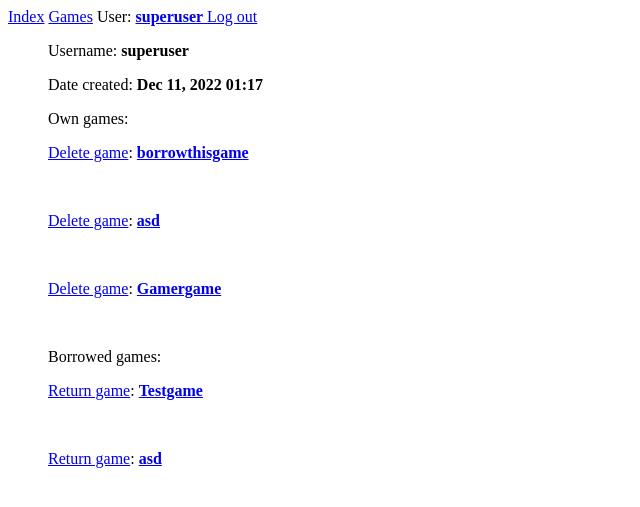
After one commit to TerminalSwagDisorder/gamers, a Django app: page /accounts/profile/ in a window 1280 px wide. The commit adds this page. Shown: the top 507 px of the page, without its empty margins (0-640 px from the left). Run offline with Django 4.2, Linux system fonts and the light colour scheme; a user stored in the database is signed in; data comes from the database, SQL or seed files in the repository.

Commit message:
Edited profile and gameborrow to final form

```diff
--- a/gamers_app/forms.py
+++ b/gamers_app/forms.py
@@ -6,9 +6,9 @@ from .models import Game, Borrow
 class GameForm(forms.ModelForm):
 	class Meta:
 		model = Game
-		fields = ["name", "genre", "delevoper", "year_published"]
-		labels = {"name":"Game name", "genre":"Genre","delevoper":"Delevoper" , "year_published":"Publishing year"}
-		widgets = {"name":forms.Textarea(attrs={"rows":1, "cols":30}), "genre":forms.Textarea(attrs={"rows":1, "cols":30}), "delevoper":forms.Textarea(attrs={"rows":1, "cols":30}), "year_published":forms.NumberInput(attrs={"min": 1, "max": 2999})}
+		fields = ["name", "genre", "developer", "year_published"]
+		labels = {"name":"Game name", "genre":"Genre","developer":"Developer" , "year_published":"Publishing year"}
+		widgets = {"name":forms.Textarea(attrs={"rows":1, "cols":30}), "genre":forms.Textarea(attrs={"rows":1, "cols":30}), "developer":forms.Textarea(attrs={"rows":1, "cols":30}), "year_published":forms.NumberInput(attrs={"min": 1, "max": 2999})}
 
 class BorrowForm(forms.ModelForm):
 	class Meta:
--- a/gamers_app/models.py
+++ b/gamers_app/models.py
@@ -10,7 +10,7 @@ class Game(models.Model):
 	owner = models.ForeignKey(User, on_delete = models.CASCADE, default = 3)
 	name = models.CharField(max_length = 100)
 	genre = models.CharField(max_length = 100)
-	delevoper = models.CharField(max_length = 100)
+	developer = models.CharField(max_length = 100)
 	year_published = models.IntegerField(default = datetime.date.today().year)
 	date_added = models.DateTimeField(auto_now_add = True)
 	date_modified = models.DateTimeField(auto_now = True)
--- a/gamers_app/templates/gamers/base.html
+++ b/gamers_app/templates/gamers/base.html
@@ -1,13 +1,22 @@
 <p>
-	<a href="{% url 'gamers:index' %}">Gamers</a>
+	<a href="{% url 'gamers:index' %}">Index</a>
 	<a href="{% url 'gamers:games' %}">Games</a>
-	<a href="{% url 'gamers:borrows' %}">Borrows</a>
 	{% if user.is_authenticated %}
-		User: <a href="{% url 'users:profile' %}"> <b>{{ user.username }}</b> </a>
+		User: <a href="{% url 'gamers:profile' %}"> <b>{{ user.username }}</b> </a>
 		<a href="{% url 'users:logout' %}">Log out</a>
 	{% else %}
 		<a href="{% url 'users:register' %}">Register</a>
 		<a href="{% url 'users:login' %}">Log in</a>
 	{% endif %}
 </p>
+{% block messages %}
+    {% if messages %}
+        <ul class="messages">
+            {% for message in messages %}
+                <b><ul{% if message.tags %} class="{{ message.tags }}"{% endif %}>{{ message }}</ul></b>
+            {% endfor %}
+        </ul>
+    {% endif %}
+{% endblock %}
+
 {% block content %}{% endblock content %}
--- a/gamers_app/templates/gamers/games.html
+++ b/gamers_app/templates/gamers/games.html
@@ -4,9 +4,9 @@
 <p>Games</p>
 	<ul>
 		{% for sg in games %}
-			<li><a href="{%url 'gamers:gameborrow' sg.id%}">{{ sg }}</a><p><a href="{% url 'gamers:new_borrow' sg.id%}">>Borrow this game</a></p></li>
+			<ul><a href="{%url 'gamers:gameborrow' sg.id%}"><b>{{ sg }}</b></a> | Owner: <b>{{ sg.owner }}</b></ul><br>
 		{% empty %}
-			<li>No games have been added yet</li>
+			<ul>No games have been added yet</ul>
 		{% endfor %}
 	</ul>
 
--- a/gamers_app/templates/gamers/index.html
+++ b/gamers_app/templates/gamers/index.html
@@ -1,6 +1,6 @@
 {% extends "gamers/base.html" %}
 
 {% block content %}
-<h1>This is a temporary page of gamers</h1>
-
+<h1>Welcome to gamers. Here you can add your games and borrow games from different users.</h1>
+<h2><a href="{% url 'gamers:games' %}">Start by checking out the games!</a></h2>
 {% endblock content %}
--- /dev/null
+++ b/gamers_app/templates/gamers/profile.html
@@ -0,0 +1,31 @@
+{% extends "gamers/base.html" %}
+{% block content %}
+
+<ul>Username: <b>{{ user.username }}</b> </ul>
+
+<ul>Date created: <b> {{ user.date_joined|date:"M d, Y H:i" }} </b></ul>
+
+<ul>Own games:
+	{% for sg in games %}
+		<p>
+			<a href="{% url 'gamers:delete' sg.id %}">Delete game</a>:
+			<a href="{%url 'gamers:gameborrow' sg.id%}"><b>{{ sg.name }}</b></a>
+
+		</p><br>
+	{% empty %}
+		<p>You have no games</p>
+	{% endfor %}
+</ul>
+<ul>Borrowed games:
+	{% for sb in borrow %}
+		<p>
+			<a href="{% url 'gamers:edit_borrow' sb.id%}">Return game</a>:
+			<a href="{%url 'gamers:gameborrow' sb.game.id%}"><b>{{ sb.game.name }}</b></a>
+		</p><br>
+	{% empty %}
+		<p>You have no borrows currently</p>
+	{% endfor %}
+</ul>
+
+
+{% endblock content %}
--- a/gamers_app/urls.py
+++ b/gamers_app/urls.py
@@ -13,8 +13,12 @@ urlpatterns = [
 	path("borrows", views.borrows, name = "borrows"),
 	#Page for adding a new game
 	path("new_game/", views.new_game, name="new_game"),
+	#Page for deleting own games
+	path("games/<int:game_id>/delete/", views.delete_game, name = "delete"),
 	#Page for adding a new borrow
 	path("new_borrow/<int:game_id>/", views.new_borrow, name = "new_borrow"),
 	#Page for returning a borrow
 	path("edit_borrow/<int:game_id>/", views.edit_borrow, name = "edit_borrow"),
+	#Profile page
+	path("accounts/profile/", views.profile, name = "profile"),
 ]
--- a/gamers_app/views.py
+++ b/gamers_app/views.py
@@ -1,8 +1,11 @@
-from django.shortcuts import render, redirect
+from django.shortcuts import render, redirect, get_object_or_404
 from django.contrib.auth.decorators import login_required
 from django.http import Http404
+from django.contrib import messages
+from django.contrib.auth.models import User as user
 
 from .models import Game, Borrow, Gamer
+from users.models import Profile
 from .forms import GameForm, BorrowForm
 
 #Custom exception
@@ -17,7 +20,7 @@ def index(request):
 
 #Show all games
 def games(request):
-	games = Game.objects.order_by("name")
+	games = Game.objects.order_by("id")
 	context = {"games":games}
 	return render(request, "gamers/games.html", context)
 
@@ -53,6 +56,19 @@ def new_game(request):
 	return render(request, "gamers/new_game.html", context)
 
 @login_required
+#Delete owned game
+def delete_game(request, game_id):
+  if request.method == "GET":
+    game = get_object_or_404(Game, pk=game_id)
+    if game.owner == request.user:
+      game.delete()
+      return redirect("gamers:index")
+    else:
+      messages.error(request, "You can only delete games that you have added.")
+  return redirect("gamers:index")
+
+
+@login_required
 #Add new borrow
 def new_borrow(request, game_id):
 	#if game is borrowed dont allow it to be borrowed
@@ -64,12 +80,18 @@ def new_borrow(request, game_id):
 		#POST data submitted
 		form = BorrowForm(data = request.POST)
 		if form.is_valid():
-			#if not "currentstatus" in form.changed_data:
-			#	raise StatusException("To borrow this game you must check the box!")
+			#Perform different validations
+			# Check if the user has already borrowed 3 games
+			borrow_count = Borrow.objects.filter(borrower=request.user, currentstatus=True).count()
+			if borrow_count >= 3:
+				messages.error(request, "You have already borrowed the maximum number of games (3), return one of your currently borrowed games to be able to borrow more games!")
+				return redirect('gamers:gameborrow', game_id)
 			if not form.cleaned_data["currentstatus"] == True:
-				raise StatusException("You cannot submit the form with an unchecked box!")
+				messages.error(request, "You cannot submit the form with an unchecked box!")
+				return redirect('gamers:gameborrow', game_id)
 			elif not form.has_changed():
-				raise StatusException("To borrow this game you must check the box!")
+				messages.error(request, "To borrow this game you must check the box!")
+				return redirect('gamers:gameborrow', game_id)
 			else:
 				new_borrow = form.save(commit = False)
 				new_borrow.game = games
@@ -94,31 +116,23 @@ def edit_borrow(request, game_id):
 		#POST data submitted
 		form = BorrowForm(instance = borrow, data = request.POST)
 		if form.is_valid():
-			#if not "currentstatus" in form.changed_data:
-			#	raise StatusException("To return this game you must uncheck the box!")
+			#Perform different validations
 			if not form.cleaned_data["currentstatus"] == False:
-				#print(form.fields["currentstatus"], form.cleaned_data["currentstatus"])
-				raise StatusException("You cannot submit the form with a checked box!")
+				messages.error(request, "You cannot submit the form with a checked box!")
+				return redirect('gamers:gameborrow', gameborrow.id)
 			elif not form.has_changed():
-				raise StatusException("You cannot return an already returned game!")
+				messages.error(request, "You cannot return an already returned game!")
+				return redirect('gamers:gameborrow', gameborrow.id)
 			else:
 				form.save()
 				return redirect("gamers:gameborrow", gameborrow.id)
 	context = {"borrow":borrow, "gameborrow":gameborrow, "form":form}
 	return render(request, "gamers/edit_borrow.html", context)
 
-'''
-			#if not "currentstatus" in form.changed_data:
-			#	raise StatusException("To borrow this game you must check the box!")
-			if not "currentstatus" in form.changed_data == False:
-				raise StatusException("You cannot submit the form with an unchecked box!")
-
-
-				if not form.has_changed():
-				raise StatusException("To return this game you must uncheck the box!")
-				if not "currentstatus" in form.changed_data:
-					raise StatusException("You cannot submit the form with a checked box!")
-			elif form.has_changed() and "currentstatus" in form.changed_data:
-				form.save()
-				return redirect("gamers:gameborrow", gameborrow.id)
-'''
+@login_required
+def profile(request):
+	userprofile = Profile.objects.filter(user = request.user)
+	borrow = Borrow.objects.filter(borrower = request.user, currentstatus = True).order_by("-date_modified")
+	games = Game.objects.filter(owner = request.user).order_by("id")
+	context = {"userprofile":userprofile, "borrow":borrow, "games":games}
+	return render(request, "gamers/profile.html", context)
--- a/users/urls.py
+++ b/users/urls.py
@@ -7,6 +7,4 @@ urlpatterns = [
 	path("", include("django.contrib.auth.urls")),
 	#Registration page
 	path("register/", views.register, name = "register"),
-	#Profile page
-	path("accounts/profile/", views.profile, name = "profile"),
 ]
--- a/users/views.py
+++ b/users/views.py
@@ -22,9 +22,10 @@ def register(request):
 	#Display an empty or invalid form
 	context = {"form":form}
 	return render(request, "registration/register.html", context)
-
+'''
 @login_required
 def profile(request):
 	userprofile = Profile.objects.filter(user = request.user)
 	context = {"userprofile":userprofile}
 	return render(request, "registration/profile.html")
+'''
```
Also changed, not shown: gamers_app/templates/gamers/gameborrow.html (+15 -15 lines), README.md, db.sqlite3, gamers_app/migrations/0007_rename_delevoper_game_developer.py (added).
